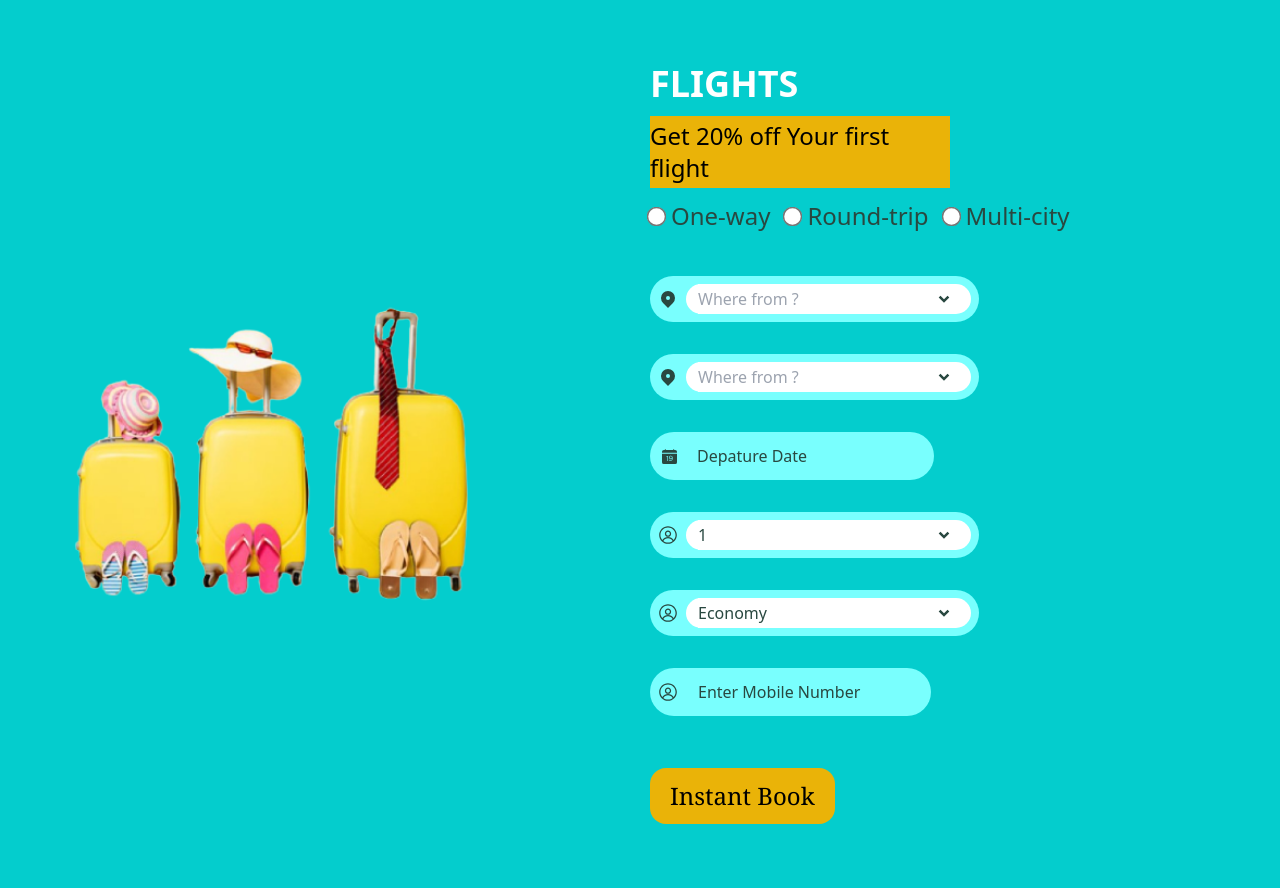
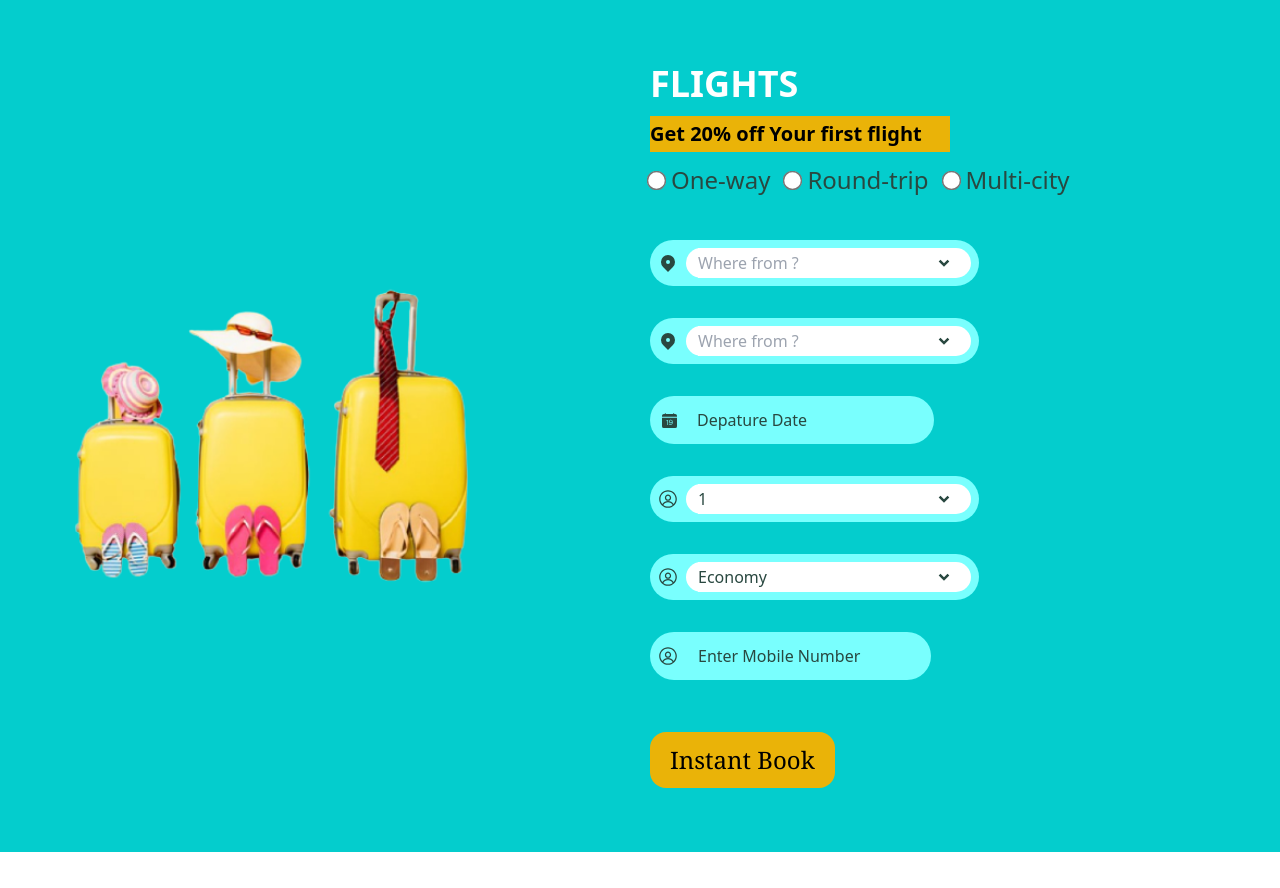
Before and after one commit to idkbharti/travelPey, a Next.js app: page /components/Hero in a window 1280 px wide. After the commit the page ends 852 px from the top, so only its background shows below. Built offline with nearby package versions, Linux system fonts and the light colour scheme.

Commit message:
second Commit

```diff
--- a/src/pages/components/Hero.jsx
+++ b/src/pages/components/Hero.jsx
@@ -13,7 +13,7 @@ const Hero = () => {
       </div>
       <div className="flex flex-col w-1/2 gap-3">
         <div className='text-4xl text-white font-semibold'>FLIGHTS</div>
-        <span className='bg-yellow-500 text-2xl w-[300px] py-1'>Get 20% off Your first flight</span>
+        <span className='bg-yellow-500 text-xl w-[300px] py-1 font-bold'>Get 20% off Your first flight</span>
         <div className="flex flex-row gap-4 text-[#294840]">
           <div className="flex items-center gap-2">
             <input type="radio"></input>
```
